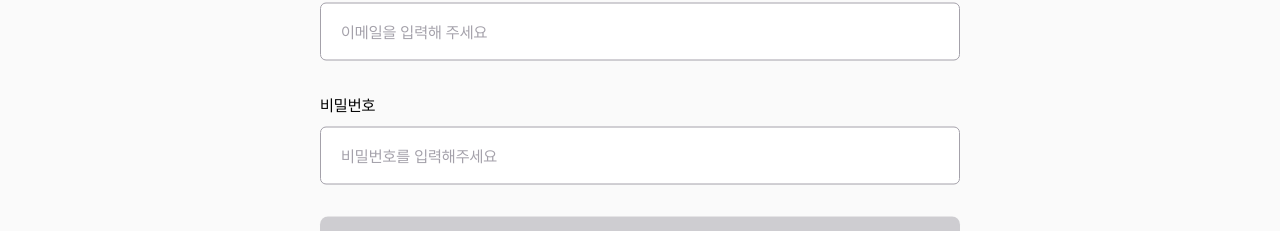
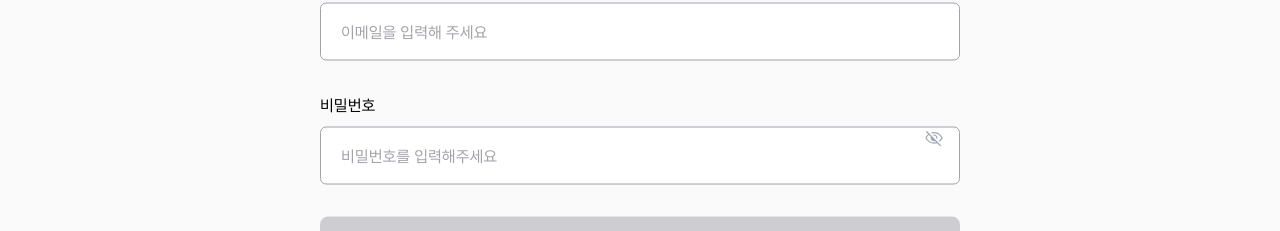
Before and after one commit to codeitFE11-part4-team2/globalnomad, a Next.js app: page /login in a window 1280 px wide. Shown: the part 290-521 px from the top of the page. Built offline with nearby package versions, Linux system fonts and the light colour scheme; no server answers.

Commit message:
css 조정 필요

```diff
--- a/src/components/login/loginform.tsx
+++ b/src/components/login/loginform.tsx
@@ -54,6 +54,8 @@ export default function SignInForm() {
   useEffect(() => {
     setIsMounted(true);
   }, []);
+
+  const [isPasswordVisible, setPasswordVisible] = useState(false); // 비밀번호 표시 상태 추가
 
   const onSubmit = async (data: FormData) => {
     setLoading(true);
@@ -146,10 +148,11 @@ export default function SignInForm() {
             required: '비밀번호는 필수 입력 사항입니다.',
           }}
           render={({ field }) => (
+            <div className="relative">
               <InputItem
                 label="비밀번호"
                 id="pw"
-              type="password"
+                type={isPasswordVisible ? 'text' : 'password'} // 비밀번호 표시/숨기기
                 placeholder="비밀번호를 입력해주세요"
                 value={field.value || ''}
                 onChange={(e) => {
@@ -160,6 +163,23 @@ export default function SignInForm() {
                 error={!!errors.password} // error 상태 전달
                 errorMessage={errors.password?.message} // 에러 메시지 전달
               />
+              {/* 비밀번호 표시/숨기기 아이콘 */}
+              <span
+                onClick={() => setPasswordVisible(!isPasswordVisible)} // 클릭 시 비밀번호 표시/숨기기
+                className="absolute right-4 top-1/2 transform -translate-y-1/2 cursor-pointer"
+              >
+                <Image
+                  src={
+                    isPasswordVisible
+                      ? '/icons/icon-visibility_on.svg'
+                      : '/icons/icon-visibility_off.svg'
+                  } // 경로로 아이콘 지정
+                  alt={isPasswordVisible ? '비밀번호 숨기기' : '비밀번호 표시'}
+                  width={20.47}
+                  height={20.47}
+                />
+              </span>
+            </div>
           )}
         />
 
```
Also changed, not shown: public/icons/icon-visibility_off.svg (added), public/icons/icon-visibility_on.svg (added). Lines whose indentation alone changed are shown as unchanged.
